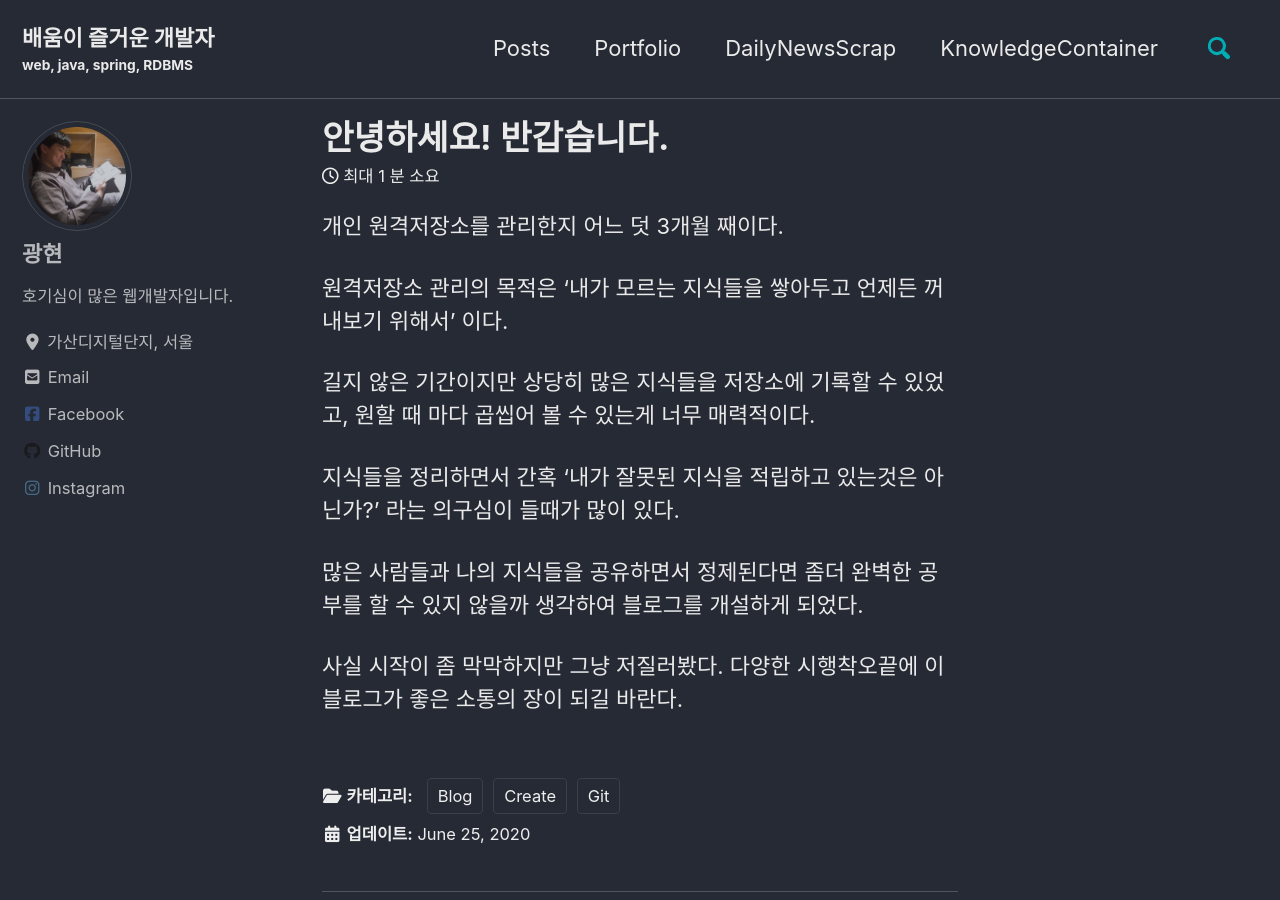
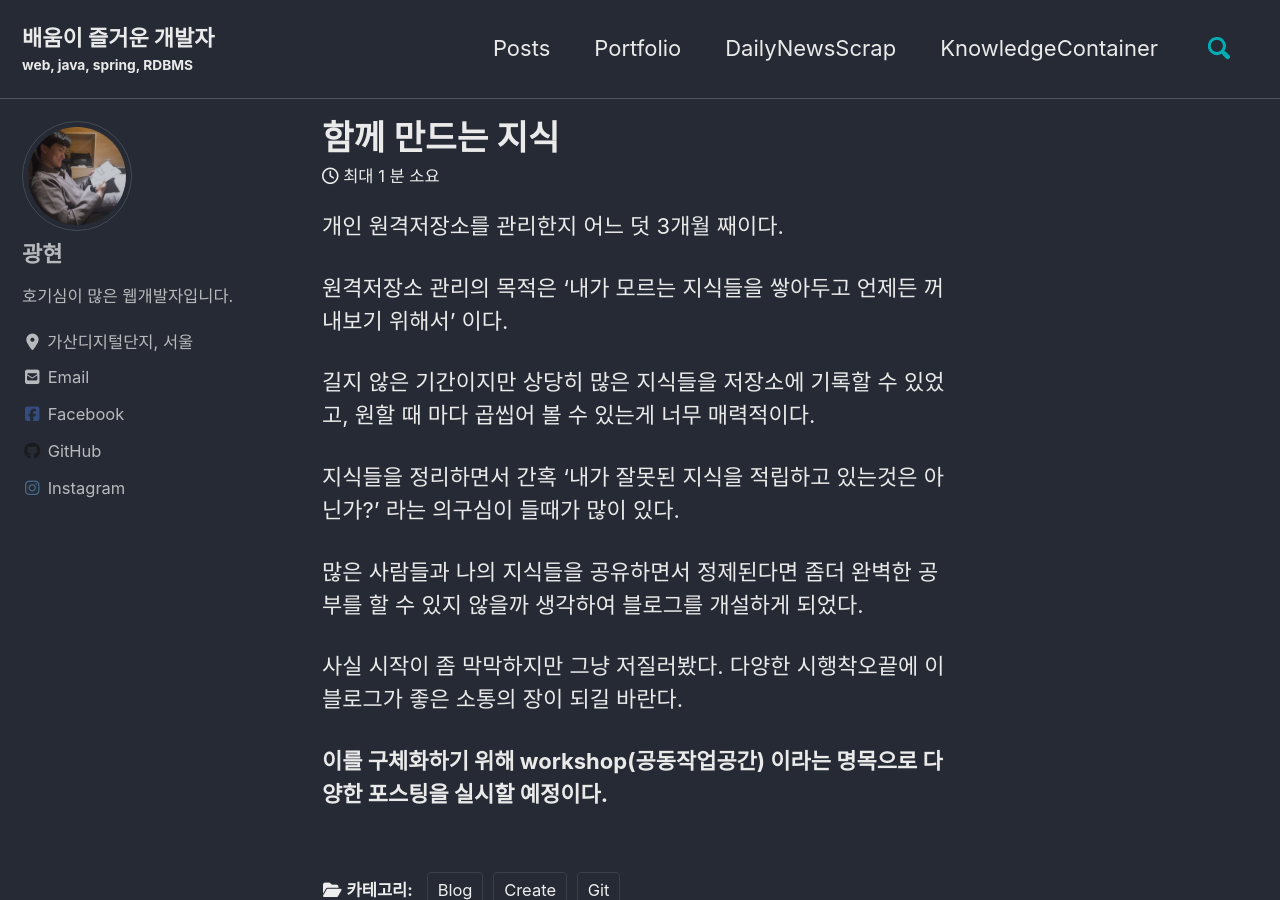
Before and after one commit to mmmmicha/wjdrhkd456.github.io, a Jekyll site: the page built from _posts/2020-06-23-first-post.md, in a window 1280 px wide and 900 px high. Built offline with Jekyll 4.4.1, drawn with Linux system fonts in a browser that asks for light colours; cached includes are drawn as plain includes; nearby versions of some CDN libraries.

Commit message:
Update 2020-06-23-first-post.md

```diff
--- a/_posts/2020-06-23-first-post.md
+++ b/_posts/2020-06-23-first-post.md
@@ -1,5 +1,5 @@
 ---
-title: "안녕하세요! 반갑습니다."
+title: "함께 만드는 지식"
 date: 2020-06-24 22:34:00 -0400
 categories: Blog Create Git
 ---
@@ -15,3 +15,5 @@ categories: Blog Create Git
 많은 사람들과 나의 지식들을 공유하면서 정제된다면 좀더 완벽한 공부를 할 수 있지 않을까 생각하여 블로그를 개설하게 되었다.
 
 사실 시작이 좀 막막하지만 그냥 저질러봤다. 다양한 시행착오끝에 이 블로그가 좋은 소통의 장이 되길 바란다.
+
+**이를 구체화하기 위해 workshop(공동작업공간) 이라는 명목으로 다양한 포스팅을 실시할 예정이다.**
```
